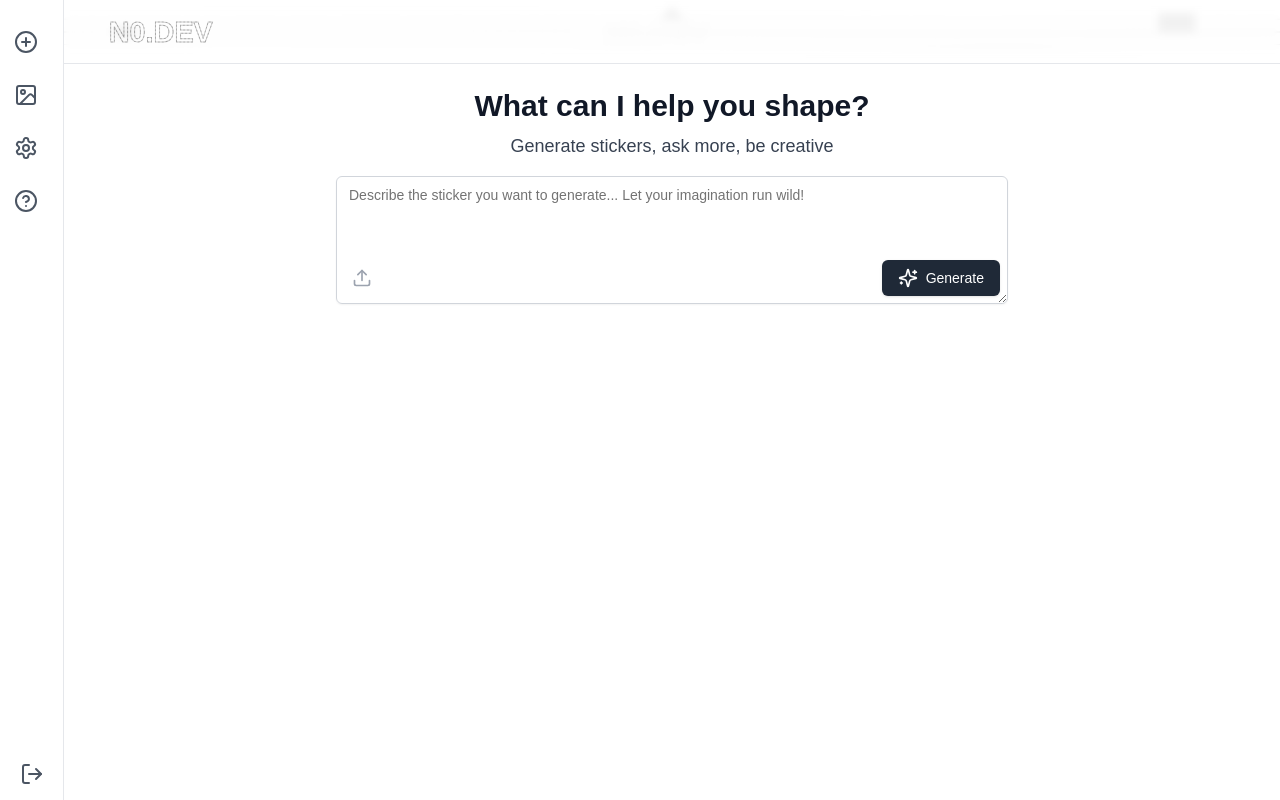
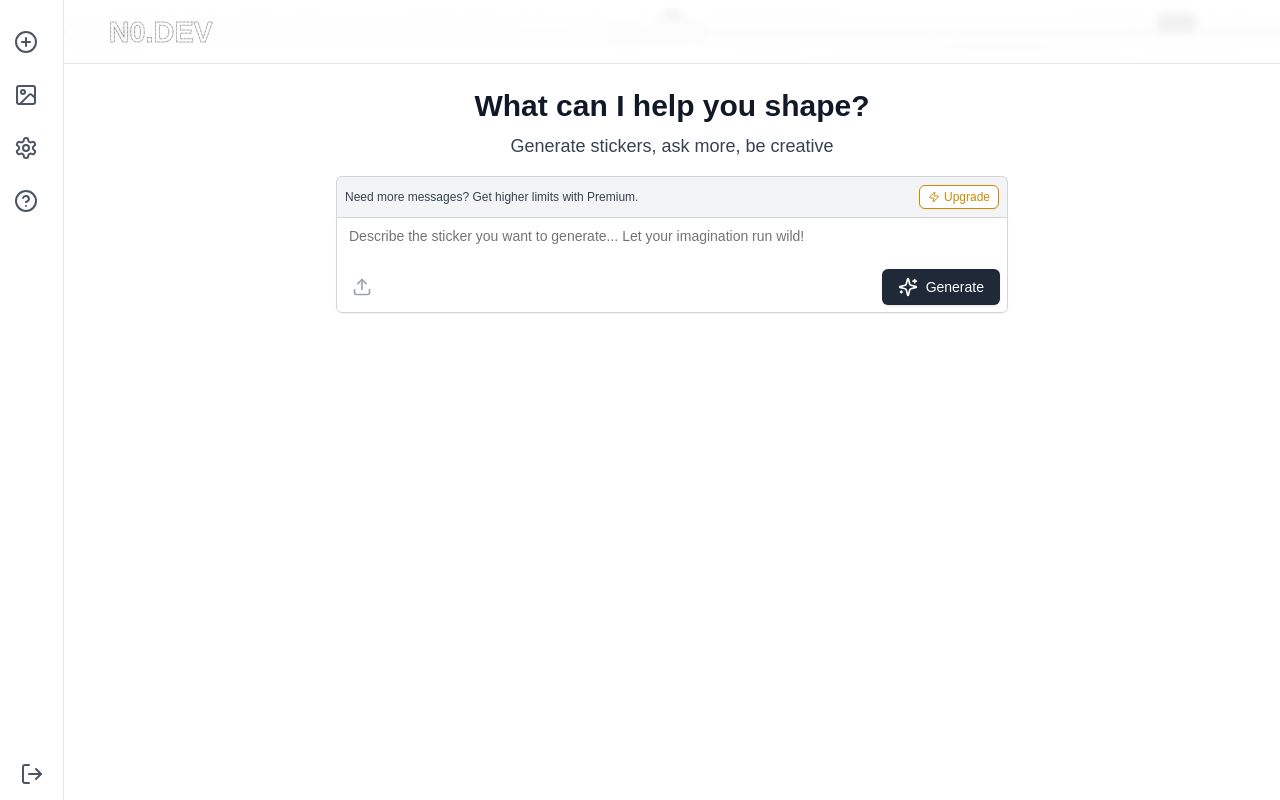
Before and after one commit to Morojc/N0.DEV, a Next.js app: page / in a window 1280 px wide. Built offline with nearby package versions, Linux system fonts and the light colour scheme.

Commit message:
Create New Premium message section.

```diff
--- a/components/sticker-generator-dashboard.tsx
+++ b/components/sticker-generator-dashboard.tsx
@@ -3,7 +3,7 @@
 import { useState } from 'react'
 import { Button } from "@/components/ui/button"
 import { Textarea } from "@/components/ui/textarea"
-import { PlusCircle, Image as ImageIcon, Settings, HelpCircle, LogOut, Upload, Sparkles } from "lucide-react"
+import { PlusCircle, Image as ImageIcon, Settings, HelpCircle, LogOut, Upload, Sparkles, Zap } from "lucide-react"
 import { BackgroundLines } from './background-lines'
 import { AnimatedLogo } from './animated-logo'
 
@@ -50,13 +50,24 @@ export default function StickerGeneratorDashboard() {
                   <h2 className="text-3xl font-bold mb-2 text-gray-900">What can I help you shape?</h2>
                   <p className="text-lg text-gray-700">Generate stickers, ask more, be creative</p>
                 </div>
+
                 <div className="relative">
+                  {/* New Premium message section */}
+                  <div className="bg-gray-100 border border-gray-300 border-b-0 rounded-t-md p-2 flex items-center justify-between text-xs">
+                    <p className="text-gray-700">Need more messages? Get higher limits with Premium.</p>
+                    <Button variant="outline" size="sm" className="text-yellow-600 border-yellow-600 hover:bg-yellow-50 h-6 text-xs px-2">
+                      <Zap className="h-3 w-3 mr-1" />
+                      Upgrade
+                    </Button>
+                  </div>
+
                   <Textarea
                     id="prompt"
                     placeholder="Describe the sticker you want to generate... Let your imagination run wild!"
                     value={prompt}
                     onChange={(e) => setPrompt(e.target.value)}
-                    className="h-32 pb-12 backdrop-blur-sm border-gray-300 focus:border-gray-400 focus:ring-gray-400"
+                    className="h-24 pb-12 backdrop-blur-sm border-gray-300 focus:border-gray-400 focus:ring-gray-400 resize-none rounded-t-none"
+                    style={{ minHeight: '96px', maxHeight: '96px' }}
                   />
                   <Button
                     className="absolute bottom-2 right-2 bg-gray-800 hover:bg-gray-900 text-white"
```
